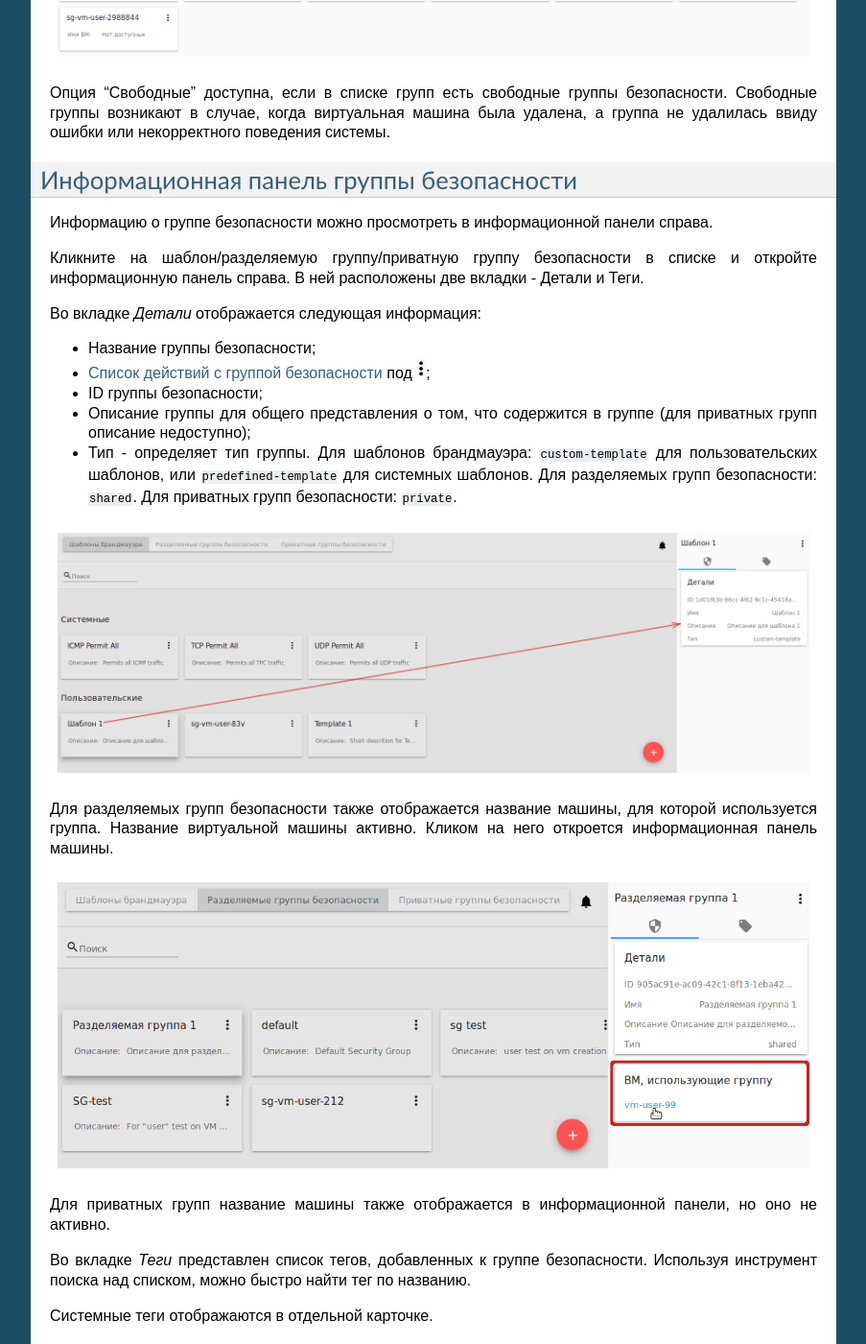
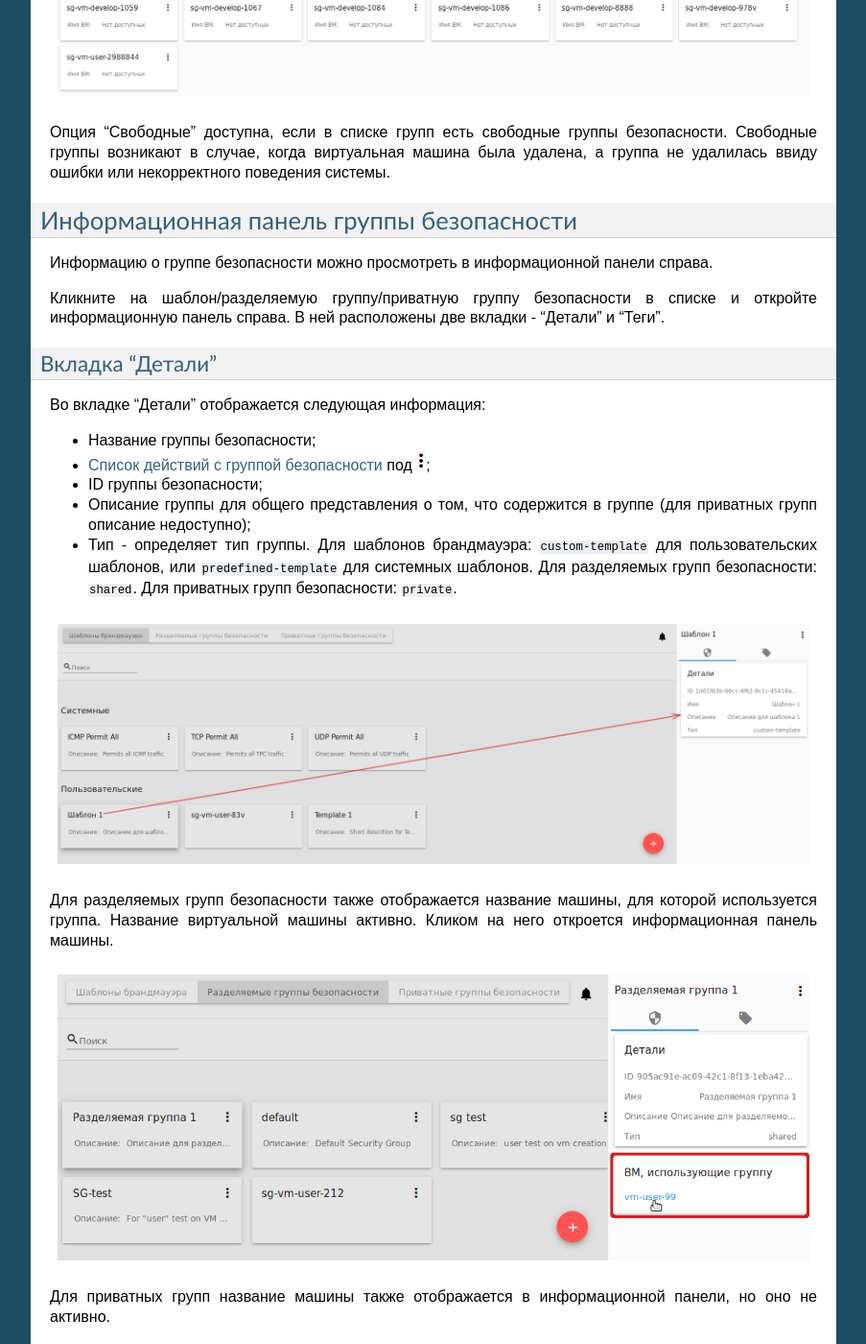
Before and after one commit to MaslovaEV/RU_CloudStack-UI, a Sphinx documentation site: the page built from RUdocs/source/CSUI-Firewall-RU.rst, in a window 1280 px wide and 1400 px high, scrolled down 8907 px. Shown: the whole window at 96% size, without its empty margins (198-1101 px from the left). Built offline with Sphinx 7.4.7, drawn with Linux system fonts in a browser that asks for light colours; some of the changed text lies outside the part shown.

Commit message:
Update CSUI-Firewall-RU.rst

```diff
--- a/RUdocs/source/CSUI-Firewall-RU.rst
+++ b/RUdocs/source/CSUI-Firewall-RU.rst
@@ -131,9 +131,12 @@
 """""""""""""""""""""""""""""""""""""""""""
 Информацию о группе безопасности можно просмотреть в информационной панели справа.
 
-Кликните на шаблон/разделяемую группу/приватную группу безопасности в списке и откройте информационную панель справа. В ней расположены две вкладки - Детали и Теги.
+Кликните на шаблон/разделяемую группу/приватную группу безопасности в списке и откройте информационную панель справа. В ней расположены две вкладки - "Детали" и "Теги".
 
-Во вкладке *Детали* отображается следующая информация:
+Вкладка "Детали"
+''''''''''''''''''''''''
+
+Во вкладке "Детали" отображается следующая информация:
 
 - Название группы безопасности;
 - :ref:`SG_Action_Box_RU` под |actions icon|;
@@ -149,7 +152,10 @@
 
 Для приватных групп название машины также отображается в информационной панели, но оно не активно.
 
-Во вкладке *Теги* представлен список тегов, добавленных к группе безопасности. Используя инструмент поиска над списком, можно быстро найти тег по названию.
+Вкладка "Теги"
+''''''''''''''''''''''''''
+
+Во вкладке "Теги" представлен список тегов, добавленных к группе безопасности. Используя инструмент поиска над списком, можно быстро найти тег по названию.
 
 Системные теги отображаются в отдельной карточке.
 
```
